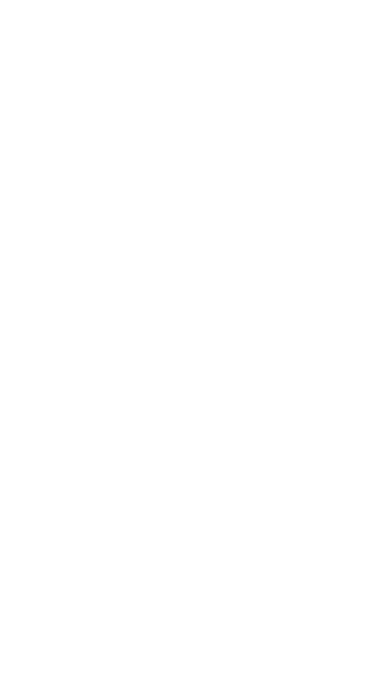
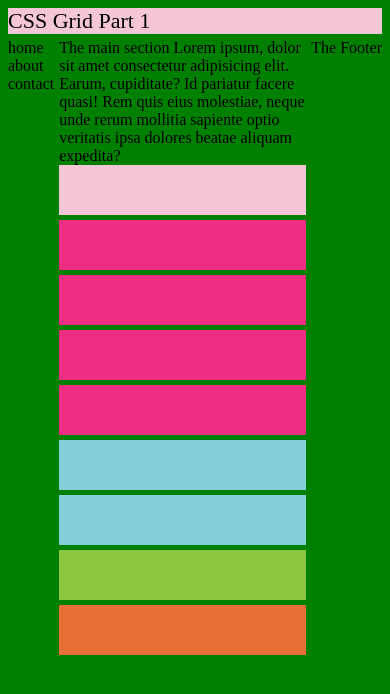
Before and after one commit to PaulOnyirimba/fsw-100, a plain HTML site: page week5/index.html in a window 390 px wide. Drawn offline with Linux system fonts and the light colour scheme.

Commit message:
fixing folder structure

```diff
--- a/week5/index.html
+++ b/week5/index.html
@@ -1,11 +1,34 @@
 <!DOCTYPE html>
 <html lang="en">
 <head>
-    <title>Responsive</title>
-    <link rel="stylessheet" href="styles.css"/>
+    <link rel="stylesheet" href="./styles.css"/>
 </head>
 <body>
-    <div></div>
+    <div id="grid-container">
+        <header>CSS Grid Part 1</header>
+        <nav>
+            <div id="home">home</div>
+            <div>about</div>
+            <div>contact</div>
+        </nav>
+        <main>
+            The main section
+            Lorem ipsum, dolor sit amet consectetur adipisicing elit. Earum, cupiditate? Id pariatur facere quasi! Rem quis eius molestiae, neque unde rerum mollitia sapiente optio veritatis ipsa dolores beatae aliquam expedita?
+            <div id="container">
+                <div id="one"></div>
+                <div id="two"></div>
+                <div id="three"></div>
+                <div id="four"></div>
+                <div id="five"></div>
+                <div id="six"></div>
+                <div id="seven"></div>
+                <div id="eight"></div>
+                <div id="nine"></div>
+            </div>
+
+        </main>
+        <footer>The Footer</footer>
+    </div>
 
 </body>
 </html>
--- a/week5/styles.css
+++ b/week5/styles.css
@@ -0,0 +1,93 @@
+#grid-container {
+    display: grid;
+    grid-gap: 5px;
+
+}
+header {
+    font-size: 22px;
+    background-color: #F5C6D6;
+    grid-column: 1 / 4;
+}
+body {
+    background-color: green;
+}
+#container {
+    display: grid;
+    grid-gap: 5px;
+    grid-template-columns: repeat(4, 1fr);
+}
+#one {
+    height: 50px;
+    background-color: #F5C6D6;
+    grid-column: 1/5;
+}
+#two {
+    height: 50px;
+    background-color: #EE2E84;
+    grid-column: 1/2;
+}
+#three {
+    height: 50px;
+    background-color: #EE2E84 ;
+    grid-column: 2/3;
+}
+#four {
+    height: 50px;
+    background-color: #EE2E84 ;
+    grid-column: 3/4 ;
+}
+#five {
+    height: 50px;
+    background-color: #EE2E84 ;
+    grid-column: 4/5;
+}
+#six {
+    height: 50px;
+    background-color: #85CFD8 ;
+    grid-column: 1/3;
+}
+#seven {
+    height: 50px;
+    background-color: #85CFD8 ;
+    grid-column: 3/5;
+}
+#eight {
+    height: 50px;
+    background-color: #8DC63F;
+    grid-column: 1/4 ;
+}
+#nine {
+    height: 50px;
+    background-color: #E76E34;
+    grid-column: 4/5 ;
+}
+@media screen and (max-width: 768px) {
+    #one {
+        grid-column: 1/5;
+    }
+    #two {
+        grid-column: 1/5;
+    }
+    #three {
+        grid-column: 1/5;
+    }
+    #four {
+        grid-column: 1/5;
+    }
+#five {
+    grid-column: 1/5;
+}
+    #six {
+        grid-column: 1/5;
+    }
+    #seven {
+        grid-column: 1/5;
+    }
+    #eight {
+        grid-column: 1/5;
+    }
+#nine {
+    grid-column: 1/5;
+}
+
+}
```
